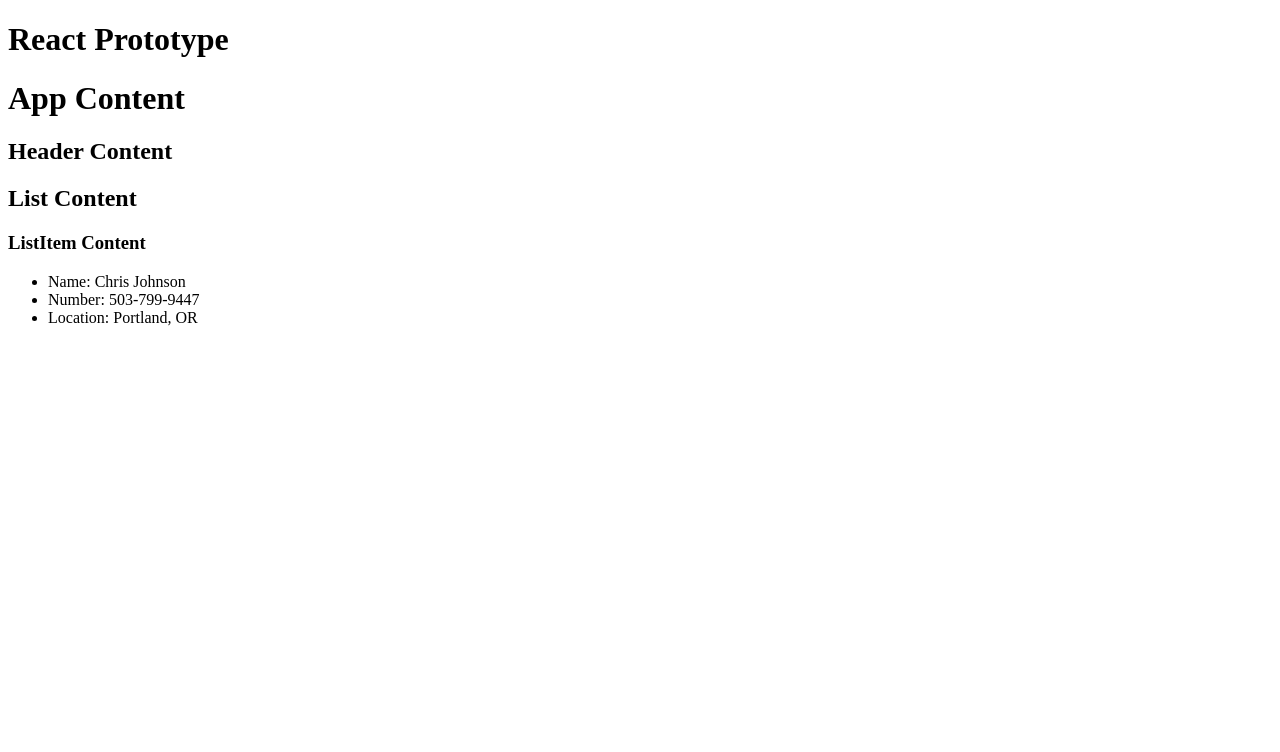
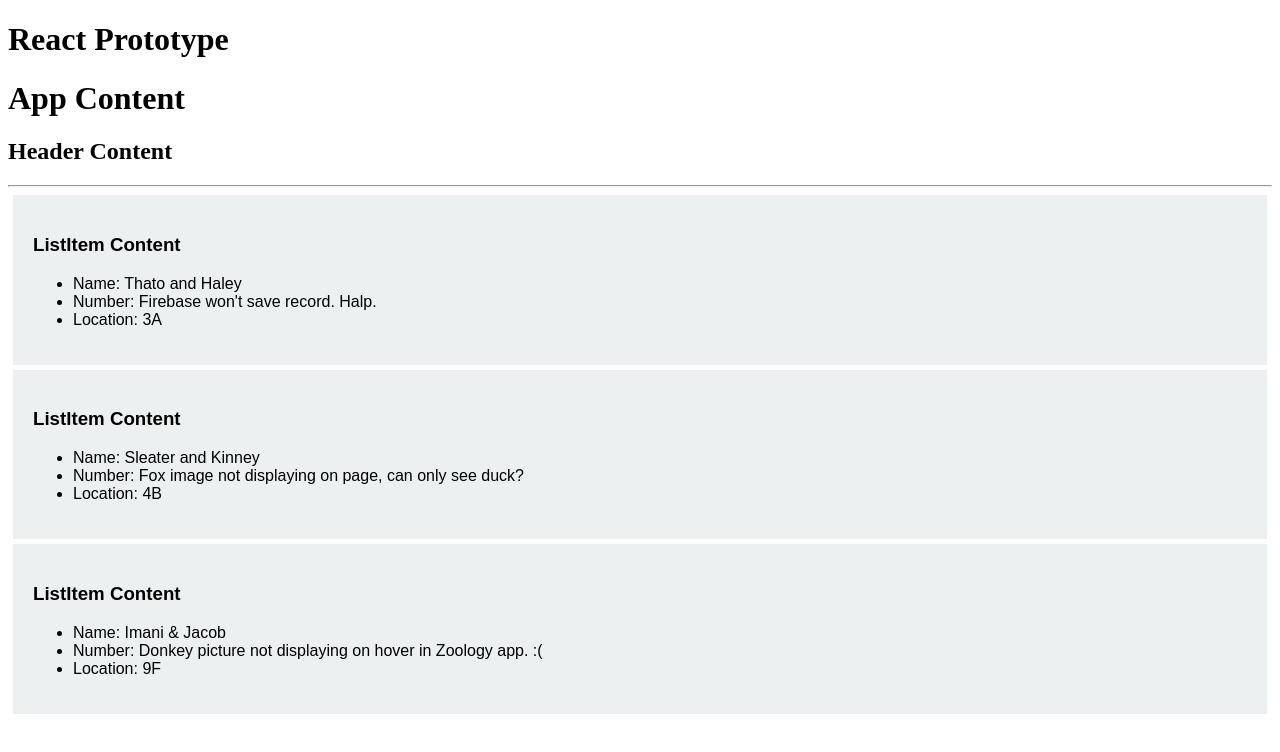
Before and after one commit to ferociousfox/react-help-que, a React app: page / in a window 1280 px wide. Shown: the top 752 px of the page. Built offline with nearby package versions, Linux system fonts and the light colour scheme.

Commit message:
install linter

```diff
--- a/package.json
+++ b/package.json
@@ -6,7 +6,8 @@
   "scripts": {
     "test": "echo \"Error: no test specified\" && exit 1",
     "start": "webpack-dev-server",
-    "lint": "eslint src/** src/**/**; exit 0"
+    "lint": "eslint src/** src/**/**; exit 0",
+    "lint-fix": "eslint src/** src/**/** --fix; exit 0"
   },
   "author": "Chris Johnson",
   "license": "ISC",
@@ -21,6 +22,7 @@
     "babel-preset-es2015": "^6.24.1",
     "babel-preset-react": "^6.24.1",
     "eslint": "^4.17.0",
+    "eslint-loader": "^1.9.0",
     "eslint-plugin-react": "^7.6.1",
     "html-webpack-plugin": "^2.29.0",
     "react-hot-loader": "^3.0.0-beta.7",
--- a/src/components/List.jsx
+++ b/src/components/List.jsx
@@ -1,16 +1,39 @@
 import React from 'react'; // always import core React library
 import ListItem from './ListItem';
+
+// hardcoded list
+var masterItemList = [
+  {
+    names: 'Thato and Haley',
+    location: '3A',
+    issue: 'Firebase won\'t save record. Halp.'
+  },
+  {
+    names: 'Sleater and Kinney',
+    location: '4B',
+    issue: 'Fox image not displaying on page, can only see duck?'
+  },
+  {
+    names: 'Imani & Jacob',
+    location: '9F',
+    issue: 'Donkey picture not displaying on hover in Zoology app. :('
+  }
+];
 
 // the component is a function! the name is capitalized and matches the filename
 function List(props){
   // the return is JSX that renders content
+  // map takes an iterated item (object) from an array and corresponding index position
   return (
     <div>
-      <h2>List Content</h2>
-      <ListItem
-        name="Chris Johnson"
-        number="503-799-9447"
-        location="Portland, OR"/>
+      <hr/>
+      {masterItemList.map((object, index) =>
+        <ListItem
+          names={object.names}
+          location={object.location}
+          issue={object.issue}
+          key={index}/>
+      )}
     </div>
   );
 }
--- a/src/components/ListItem.jsx
+++ b/src/components/ListItem.jsx
@@ -3,13 +3,20 @@ import PropTypes from 'prop-types'; // needed where PropTypes are declared - und
 
 // the component is a function! the name is capitalized and matches the filename
 function ListItem(props){ // requires "props" parameter to store incoming properties
+  // styles live inside the component they affect
+  var listStyles = {
+    backgroundColor: '#ecf0f1',
+    fontFamily: 'sans-serif',
+    padding: '20px',
+    margin: '5px'
+};
   // the return is JSX that renders content
   return (
-    <div>
+    <div style={listStyles}>
       <h3>ListItem Content</h3>
       <ul>
-        <li>Name: {props.name}</li>
-        <li>Number: {props.number}</li>
+        <li>Name: {props.names}</li>
+        <li>Number: {props.issue}</li>
         <li>Location: {props.location}</li>
       </ul>
     </div>
@@ -18,8 +25,8 @@ function ListItem(props){ // requires "props" parameter to store incoming proper
 
 // import PropTypes at top, then attach propTypes as property to function with an object that has key value pairs for checking types
 ListItem.propTypes = {
-  name: PropTypes.string.isRequired, // this property is required
-  number: PropTypes.string,
+  names: PropTypes.string,
+  issue: PropTypes.string.isRequired, // this property is required
   location: PropTypes.string
 };
 
--- a/webpack.config.js
+++ b/webpack.config.js
@@ -33,19 +33,29 @@ module.exports = {
     rules: [
       {
         test: /\.jsx?$/,
+        enforce: "pre",
+        loader: "eslint-loader",
+        exclude: /node_modules/,
+        options: {
+          emitWarning: true,
+          configFile: "./.eslintrc.json"
+          }
+        },
+        {
+        test: /\.jsx?$/,
         loader: "babel-loader",
         exclude: /node_modules/,
         options: {
           presets: [
             ["es2015", {"modules": false}],
-            "react"
+            "react",
           ],
           plugins: [
             "react-hot-loader/babel"
           ]
         }
-      },
-    ],
+      }
+    ]
   },
 
   plugins: [
```
Also changed, not shown: .eslintrc.json, 2 other files (tests, documents, lock files or other folders).
